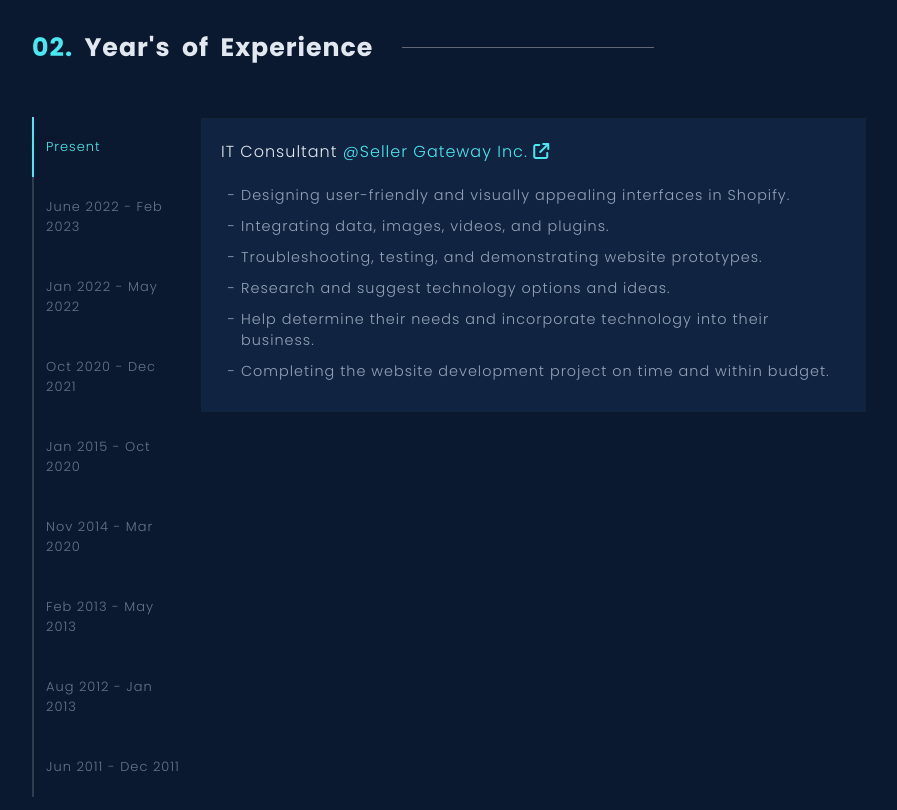
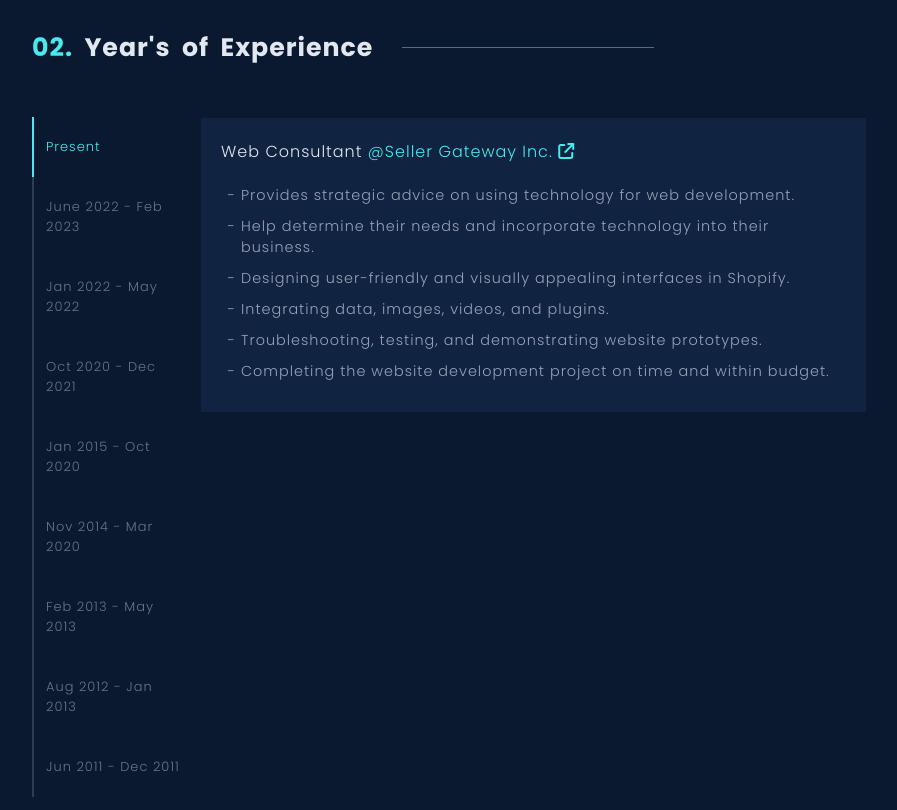
Before and after one commit to calixtofrancismantalii/CALIXTO-MANTAL, a plain HTML site: page index.html in a window 1280 px wide. Shown: the part 1680-2490 px from the top of the page, without its empty margins (188-1085 px from the left). Drawn offline with nearby package versions, Linux system fonts and the light colour scheme.

Commit message:
Change IT Consultant to Web Consultant

```diff
--- a/index.html
+++ b/index.html
@@ -258,7 +258,7 @@
             <div id="year-description">
               <div class="work-experience-card-wrapper">
                 <p class="position-and-company">
-                  IT Consultant
+                  Web Consultant
                   <span class="dash"
                     >@<a
                       href="https://www.facebook.com/sellergatewayinc"
@@ -270,6 +270,14 @@
                 </p>
                 <ul class="work-description">
                   <li>
+                    Provides strategic advice on using technology for web
+                    development.
+                  </li>
+                  <li>
+                    Help determine their needs and incorporate technology into
+                    their business.
+                  </li>
+                  <li>
                     Designing user-friendly and visually appealing interfaces in
                     Shopify.
                   </li>
@@ -277,11 +285,6 @@
                   <li>
                     Troubleshooting, testing, and demonstrating website
                     prototypes.
-                  </li>
-                  <li>Research and suggest technology options and ideas.</li>
-                  <li>
-                    Help determine their needs and incorporate technology into
-                    their business.
                   </li>
                   <li>
                     Completing the website development project on time and
```
